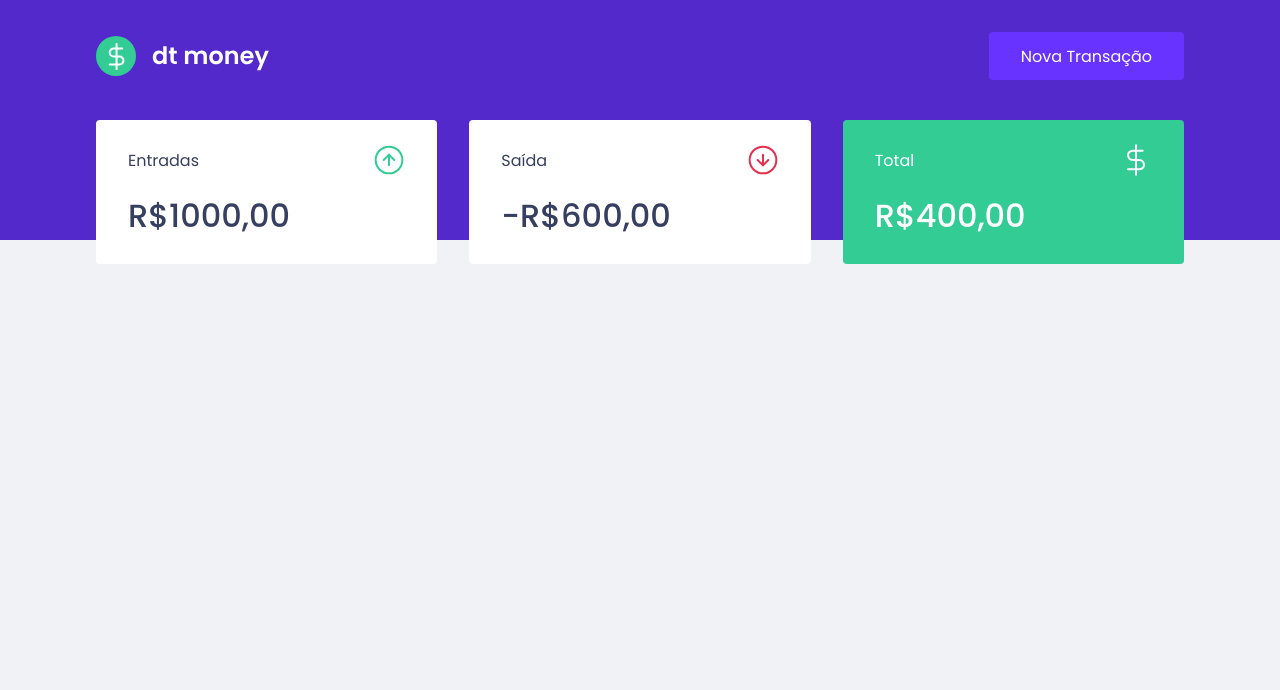
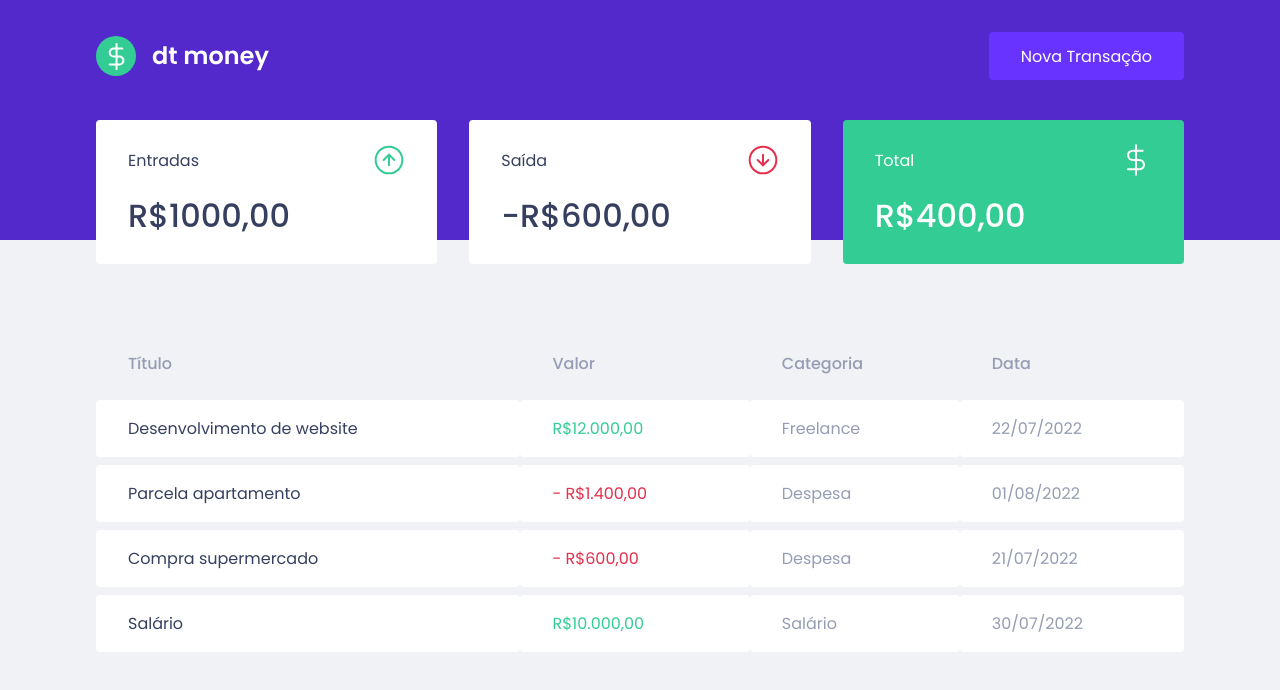
Before and after one commit to valdir-ti/dt-money, a React (Create React App) app: page / in a window 1280 px wide. Shown: the top 690 px of the page. Built offline with nearby package versions, Linux system fonts and the light colour scheme.

Commit message:
feat: create transactions table

```diff
--- a/src/components/Dashboard/index.tsx
+++ b/src/components/Dashboard/index.tsx
@@ -1,10 +1,13 @@
 import { Summary } from "../Summary";
+import { TransactionsTable } from "../TransactionsTable";
+
 import { Container } from "./styles";
 
 export function Dashboard() {
   return (
     <Container>
-        <Summary />
+      <Summary />
+      <TransactionsTable />
     </Container>
   )
 }
--- /dev/null
+++ b/src/components/TransactionsTable/index.tsx
@@ -0,0 +1,44 @@
+import { Container } from "./styles";
+
+export function TransactionsTable() {
+    return (
+        <Container>
+            <table>
+                <thead>
+                    <tr>
+                        <th>Título</th>
+                        <th>Valor</th>
+                        <th>Categoria</th>
+                        <th>Data</th>
+                    </tr>
+                </thead>
+                <tbody>
+                    <tr>
+                        <td>Desenvolvimento de website</td>
+                        <td className="deposit">R$12.000,00</td>
+                        <td>Freelance</td>
+                        <td>22/07/2022</td>
+                    </tr>
+                    <tr>
+                        <td>Parcela apartamento</td>
+                        <td className="withdraw">- R$1.400,00</td>
+                        <td>Despesa</td>
+                        <td>01/08/2022</td>
+                    </tr>
+                    <tr>
+                        <td>Compra supermercado</td>
+                        <td className="withdraw">- R$600,00</td>
+                        <td>Despesa</td>
+                        <td>21/07/2022</td>
+                    </tr>
+                    <tr>
+                        <td>Salário</td>
+                        <td className="deposit">R$10.000,00</td>
+                        <td>Salário</td>
+                        <td>30/07/2022</td>
+                    </tr>
+                </tbody>
+            </table>
+        </Container>
+    )
+}
--- /dev/null
+++ b/src/components/TransactionsTable/styles.ts
@@ -0,0 +1,36 @@
+import styled from 'styled-components'
+
+export const Container = styled.div`
+    margin-top: 4rem;
+
+    table {
+        width: 100%;
+        border-spacing: 0 0.5rem;
+
+        th {
+            color: var(--text-body);
+            font-weight: 500;
+            padding: 1rem 2rem;
+            text-align: left;
+            line-height: 1.5rem;
+        }
+
+        td {
+            padding: 1rem 2rem;
+            border: 0;
+            background: var(--shape);
+            color: var(--text-body);
+            border-radius: 0.25rem;
+
+            &:first-child {
+                color: var(--text-title);
+            }
+            &.deposit {
+                color: var(--green);
+            }
+            &.withdraw {
+                color: var(--red);
+            }
+        }
+    }
+`
```
